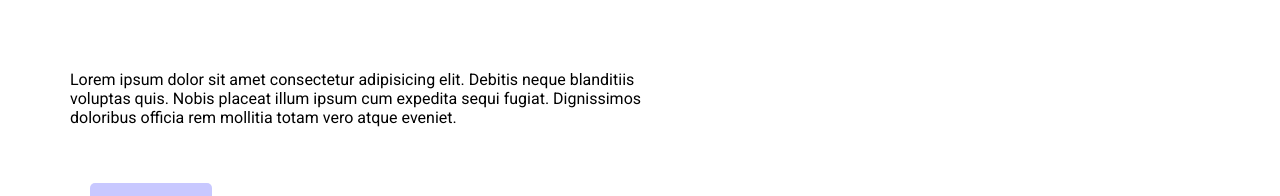
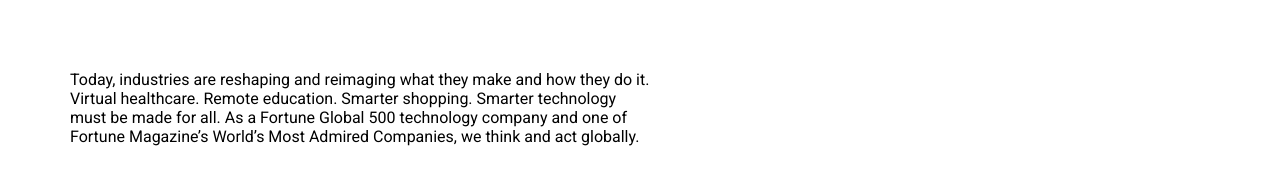
Before and after one commit to samiulislam09/product--analysis, a React (Create React App) app: page / in a window 1280 px wide. Shown: the part 462-658 px from the top of the page. Built offline with nearby package versions, Linux system fonts and the light colour scheme.

Commit message:
edited header details

```diff
--- a/src/components/Blogs/Blogs.js
+++ b/src/components/Blogs/Blogs.js
@@ -4,6 +4,7 @@ import './Blogs.css'
 function Blogs() {
   return (
     <div className='blogs-container'>
+      <h1 className="blog-title">Blogs</h1>
       <h2>1. What is context API?</h2>
       <p><span className='ans-title'>Ans. </span>Context API allows to share state across the entire app. Context Api reduces code repeating. We can use context api by React.createContext. Context API returns 2 values. One is consumer and another is provider. To create a context api we need to Create a folder under app root named contexts. then create a file name for context. </p>
       <h2>What is semantic tag?</h2>
--- a/src/components/Home/Home.js
+++ b/src/components/Home/Home.js
@@ -13,7 +13,7 @@ function Home() {
         <div className="text-container">
           <p className='header-title'>Your next laptop</p>
           <p className='header-title second-title'>Your best laptop</p>
-          <p className='header-details'>Lorem ipsum dolor sit amet consectetur adipisicing elit. Debitis neque blanditiis voluptas quis. Nobis placeat illum ipsum cum expedita sequi fugiat. Dignissimos doloribus officia rem mollitia totam vero atque eveniet.</p>
+          <p className='header-details'>Today, industries are reshaping and reimaging what they make and how they do it. Virtual healthcare. Remote education. Smarter shopping. Smarter technology must be made for all. As a Fortune Global 500 technology company and one of Fortune Magazine’s World’s Most Admired Companies, we think and act globally.</p>
           <button className='live-demo-btn'>Live demo</button>
         </div>
         <div className="image-container">
```
